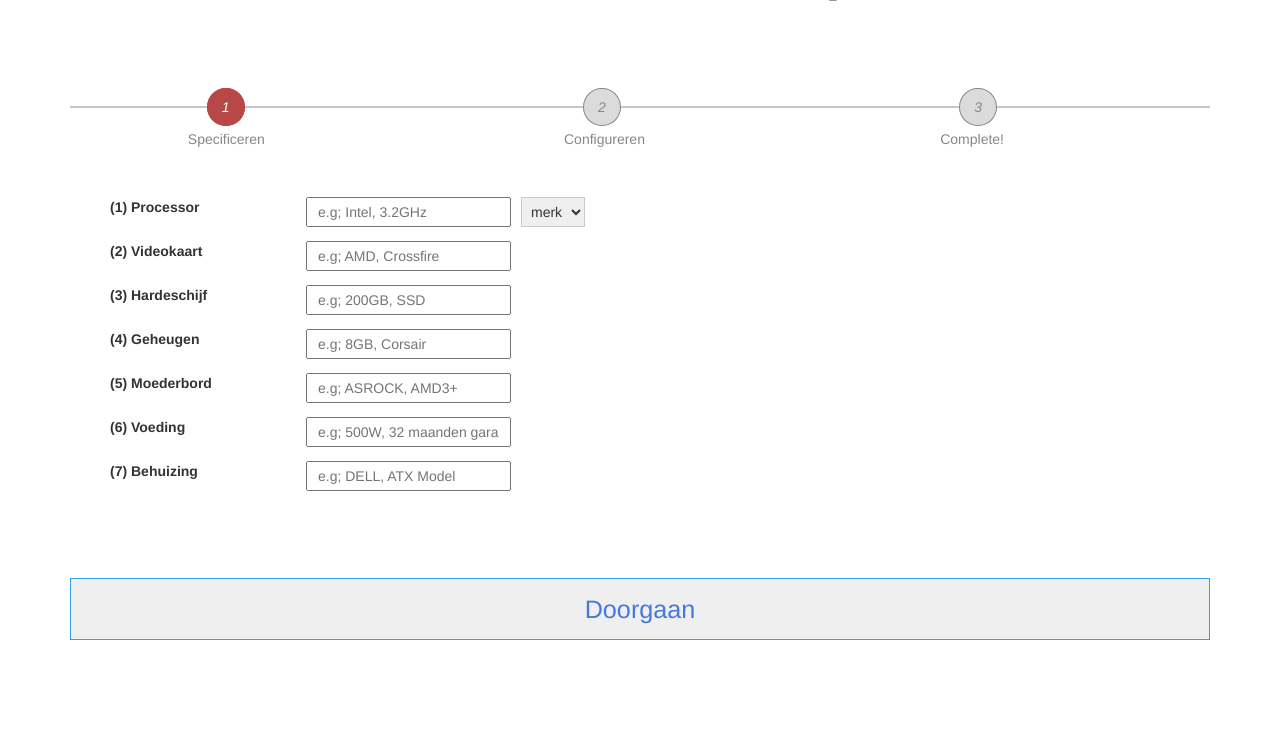
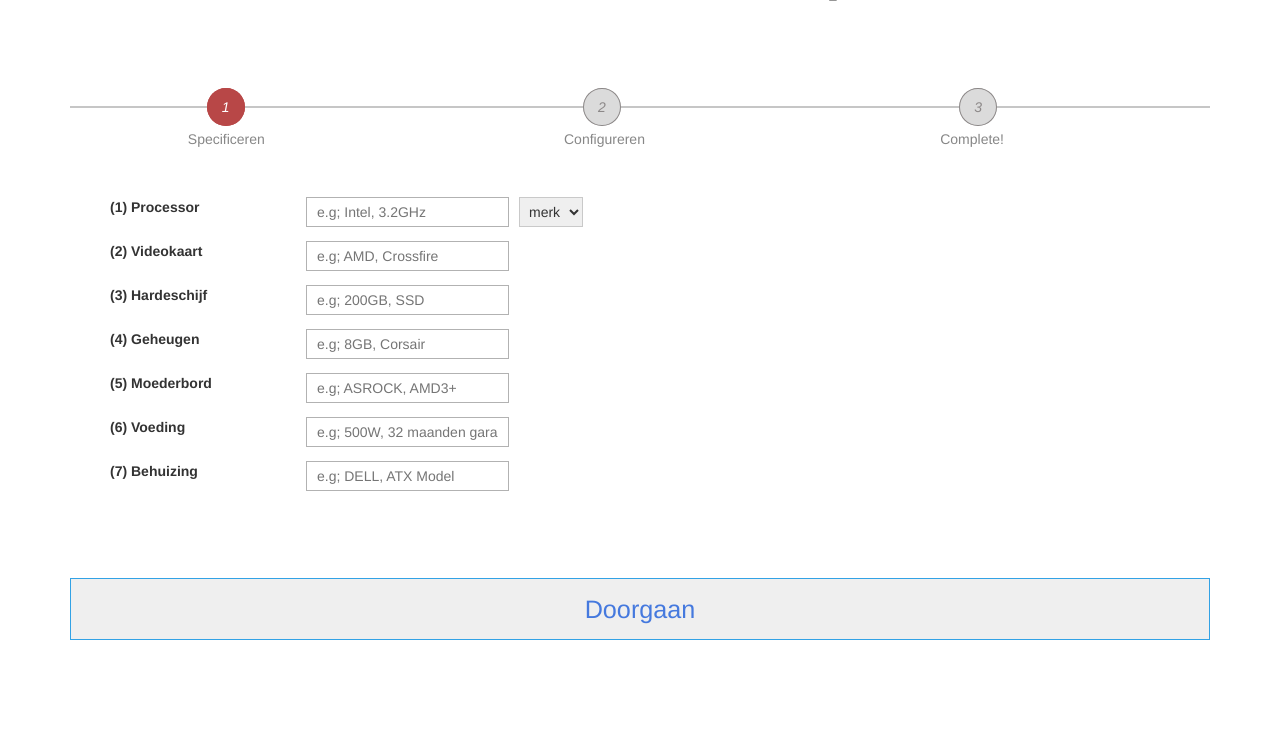
Before and after one commit to zerocool951/Nucleus, a Django app: page /building1 in a window 1280 px wide. Shown: the part 213-944 px from the top of the page. Run offline with Django 3.2, Linux system fonts and the light colour scheme; some libraries are stand-ins or nearby versions.

Commit message:
input field
sadsad

```diff
--- a/Nucleus/www/matcher/website/static/css/style.base.css
+++ b/Nucleus/www/matcher/website/static/css/style.base.css
@@ -42,7 +42,9 @@ ul{list-style: none;}
 /*[page]building*/
 .building ul li { padding: 7px 0px;}
 .building ul li label { float: left; width: 196px;}
-.building ul li input { padding: 3px 10px;}
+.building ul li input { padding: 4px 10px; outline: 0; border: 1px solid rgb(178, 178, 178);}
+.building ul li input:hover { border: 1px solid rgb(123, 123, 123);}
+.building ul li input:focus { border: 1px solid rgb(112, 112, 112); background: #F6F6F6;}
 .building ul li a{ padding: 3px 0px;}
 .building ul li span{float: right; /* font-weight: bold; */color: #747474;}
 .building ul li select {margin-left: 10px; padding: 5px;  border: 1px solid rgb(201, 201, 201); outline: none;}
```
